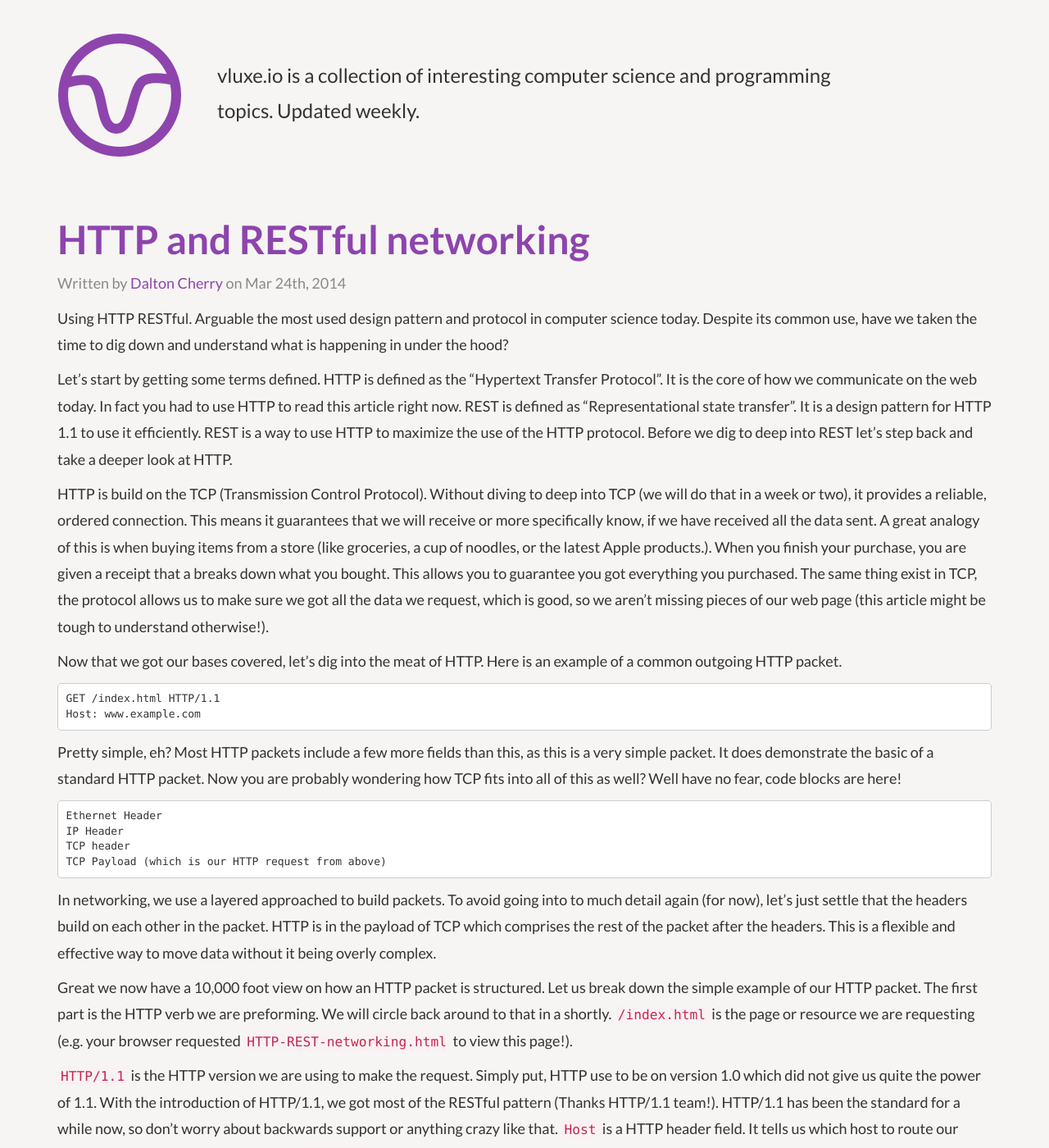
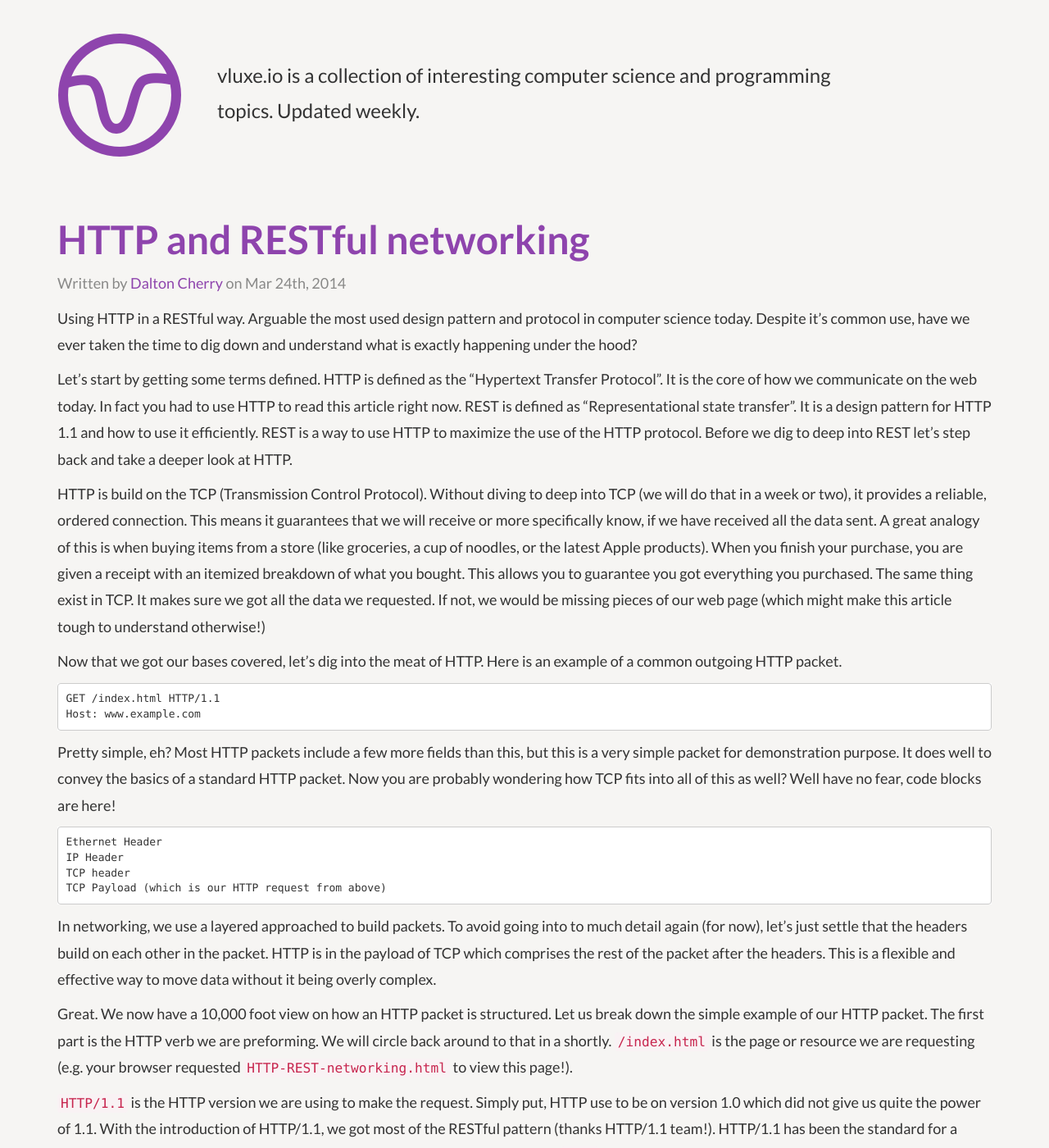
Before and after one commit to BasementKrew/revelation.io, a Jekyll site: the page built from _posts/2014-03-24-HTTP-REST-networking.markdown, in a window 1280 px wide and 1400 px high. Shown: the whole window at 82% size. Built offline with Jekyll 4.4.1, drawn with Linux system fonts in a browser that asks for light colours; Markdown is read by kramdown in place of the engine named in the settings; some of the changed text lies outside the part shown.

Commit message:
fixed grammar fails

````diff
--- a/_posts/2014-03-24-HTTP-REST-networking.markdown
+++ b/_posts/2014-03-24-HTTP-REST-networking.markdown
@@ -7,11 +7,11 @@ summary: "Today we venture to dig down into the raw building blocks of HTTP and
 tags: HTTP, REST, ruby, rails, GET, POST, PUT, DELETE
 ---
 
-Using HTTP RESTful. Arguable the most used design pattern and protocol in computer science today. Despite its common use, have we taken the time to dig down and understand what is happening in under the hood?
+Using HTTP in a RESTful way. Arguable the most used design pattern and protocol in computer science today. Despite it's common use, have we ever taken the time to dig down and understand what is exactly happening under the hood?
 
-Let's start by getting some terms defined. HTTP is defined as the "Hypertext Transfer Protocol". It is the core of how we communicate on the web today. In fact you had to use HTTP to read this article right now. REST is defined as "Representational state transfer". It is a design pattern for HTTP 1.1 to use it efficiently. REST is a way to use HTTP to maximize the use of the HTTP protocol. Before we dig to deep into REST let's step back and take a deeper look at HTTP.
+Let's start by getting some terms defined. HTTP is defined as the "Hypertext Transfer Protocol". It is the core of how we communicate on the web today. In fact you had to use HTTP to read this article right now. REST is defined as "Representational state transfer". It is a design pattern for HTTP 1.1 and how to use it efficiently. REST is a way to use HTTP to maximize the use of the HTTP protocol. Before we dig to deep into REST let's step back and take a deeper look at HTTP.
 
-HTTP is build on the TCP (Transmission Control Protocol). Without diving to deep into TCP (we will do that in a week or two), it provides a reliable, ordered connection. This means it guarantees that we will receive or more specifically know, if we have received all the data sent. A great analogy of this is when buying items from a store (like groceries, a cup of noodles, or the latest Apple products.). When you finish your purchase, you are given a receipt that a breaks down what you bought. This allows you to guarantee you got everything you purchased. The same thing exist in TCP, the protocol allows us to make sure we got all the data we request, which is good, so we aren't missing pieces of our web page (this article might be tough to understand otherwise!).
+HTTP is build on the TCP (Transmission Control Protocol). Without diving to deep into TCP (we will do that in a week or two), it provides a reliable, ordered connection. This means it guarantees that we will receive or more specifically know, if we have received all the data sent. A great analogy of this is when buying items from a store (like groceries, a cup of noodles, or the latest Apple products). When you finish your purchase, you are given a receipt with an itemized breakdown of what you bought. This allows you to guarantee you got everything you purchased. The same thing exist in TCP. It makes sure we got all the data we requested. If not, we would be missing pieces of our web page (which might make this article tough to understand otherwise!)
 
 Now that we got our bases covered, let's dig into the meat of HTTP. Here is an example of a common outgoing HTTP packet.
 
@@ -20,7 +20,7 @@ GET /index.html HTTP/1.1
 Host: www.example.com
 ```
 
-Pretty simple, eh? Most HTTP packets include a few more fields than this, as this is a very simple packet. It does demonstrate the basic of a standard HTTP packet. Now you are probably wondering how TCP fits into all of this as well? Well have no fear, code blocks are here!
+Pretty simple, eh? Most HTTP packets include a few more fields than this, but this is a very simple packet for demonstration purpose. It does well to convey the basics of a standard HTTP packet. Now you are probably wondering how TCP fits into all of this as well? Well have no fear, code blocks are here!
 
 ```
 Ethernet Header
@@ -31,11 +31,11 @@ TCP Payload (which is our HTTP request from above)
 
 In networking, we use a layered approached to build packets. To avoid going into to much detail again (for now), let's just settle that the headers build on each other in the packet. HTTP is in the payload of TCP which comprises the rest of the packet after the headers. This is a flexible and effective way to move data without it being overly complex.
 
-Great we now have a 10,000 foot view on how an HTTP packet is structured. Let us break down the simple example of our HTTP packet. The first part is the HTTP verb we are preforming. We will circle back around to that in a shortly. `/index.html` is the page or resource we are requesting (e.g. your browser requested `HTTP-REST-networking.html` to view this page!).
+Great. We now have a 10,000 foot view on how an HTTP packet is structured. Let us break down the simple example of our HTTP packet. The first part is the HTTP verb we are preforming. We will circle back around to that in a shortly. `/index.html` is the page or resource we are requesting (e.g. your browser requested `HTTP-REST-networking.html` to view this page!).
 
-`HTTP/1.1` is the HTTP version we are using to make the request. Simply put, HTTP use to be on version 1.0 which did not give us quite the power of 1.1. With the introduction of HTTP/1.1, we got most of the RESTful pattern (Thanks HTTP/1.1 team!). HTTP/1.1 has been the standard for a while now, so don't worry about backwards support or anything crazy like that. `Host` is a HTTP header field. It tells us which host to route our request to (again, your browser added `vluxe.io` as the Host field to get you here). It is worth mentioning that Host is a header field. There can be and usually is more header fields. The header fields follow the same format as Host, so adding new fields is a straight forward process.
+`HTTP/1.1` is the HTTP version we are using to make the request. Simply put, HTTP use to be on version 1.0 which did not give us quite the power of 1.1. With the introduction of HTTP/1.1, we got most of the RESTful pattern (thanks HTTP/1.1 team!). HTTP/1.1 has been the standard for a while now, so don't worry about backwards support or anything crazy like that. `Host` is a HTTP header field. It tells us which host to route our request to (again, your browser added `vluxe.io` as the Host field to get you here). It is worth mentioning that Host is a header field. There can be and usually is more header fields. The header fields follow the same format as Host, so adding new fields is a straight forward process.
 
-The last part of the HTTP request worth mentioning is the invisible in this example. HTTP carriage returns (line breaks or the `\n`) use the alternate (read Windows) format of `\r\n`. As much as this is the vain of all text editor writers everywhere, it makes a lot of sense from a Unix stand point. `\r\n` is used after `HTTP/1.1` in our example and at the end of the Host fields example.com value. This allows HTTP to freely embed `\n` in the response without fear of effecting the HTTP packets overall format (Which is good). Here is a example with those added
+The last part of the HTTP request worth mentioning is invisible in this example. HTTP carriage returns (new lines or the `\n`) use the alternate (read Windows) format of `\r\n`. As much as this is the bain of all text editor designers everywhere, it makes a lot of sense from a Unix stand point. `\r\n` is used after `HTTP/1.1` in our example and at the end of the Host fields example.com value. This allows HTTP to freely embed `\n` in the response without fear of effecting the HTTP packets overall format (Which is good). Here is a example with those added
 
 ```
 GET /index.html HTTP/1.1\r\n
@@ -43,7 +43,7 @@ Host: www.example.com\r\n
 ```
  With that, we said we would circle back to the verbs and now we will. Onward to the glory of HTTP verbs!
 
- HTTP verbs is the heart of what makes REST useful. The word 'verb' is a great term choice to describe the flow of what is happening. It let's our web server know what action we intend to preform. This concept is leverage in frameworks such as Ruby on Rails or Django to make adding, deleting, and modifying database records simple. Below is a list of common verbs and what they are used for.
+ HTTP verbs are the heart of what makes REST useful. The word 'verb' is a great term choice to describe the flow of what is happening. It let's our web server know what action we intend to preform. This concept is leverage in frameworks such as Ruby on Rails or Django to make adding, deleting, and modifying database records simple. Below is a list of common verbs and what they are used for.
 
 **GET**
 
````
Also changed, not shown: other parts of _posts/2014-03-24-HTTP-REST-networking.markdown (+7 -7 lines).
